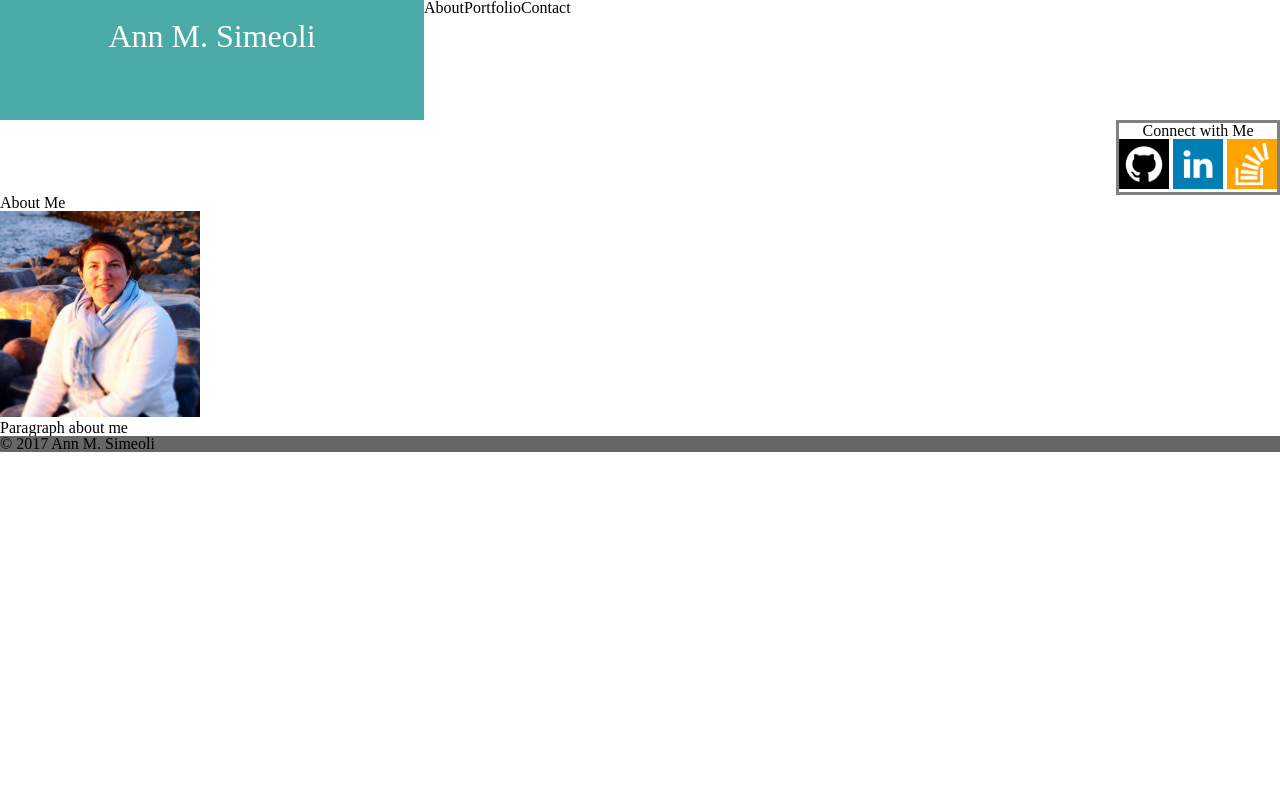
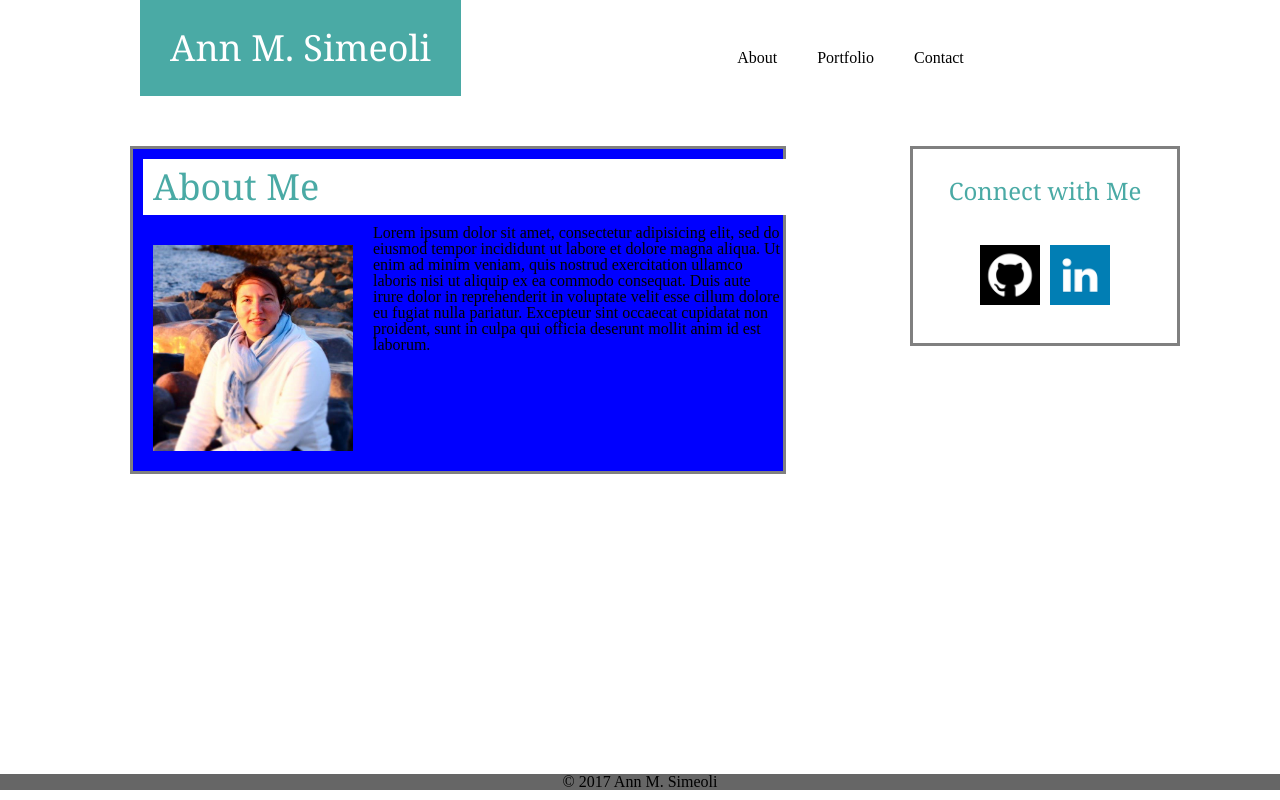
Before and after one commit to asimeoli/Basic-Portfolio1, a plain HTML site: page index.html in a window 1280 px wide. Drawn offline with Linux system fonts and the light colour scheme.

Commit message:
inital site files

```diff
--- /dev/null
+++ b/assets/css/backup.css
@@ -0,0 +1,12 @@
+#connect {
+	font-family: georgia;
+	font-size: 24px;
+	color: #4aaaa5;
+	text-align: center;
+	padding: 10px;
+	width: 270px;
+	height: 200px;
+	border-style: solid;
+	border-color: gray;
+	border-width: medium;
+}
--- a/assets/css/style.css
+++ b/assets/css/style.css
@@ -1,54 +1,127 @@
-header {
-	width: 100%
-}
+
 #name {
 	background-color: #4aaaa5;
 	text-align: center;
+	font-size: 36px;
+	font-family: Georgia;
 	color: white;
-	height:80px;
-	width: 30%;
-	padding:20px;
-	font-size: 32px;
+	padding:30px;
 	float: left;
+	margin-left: 140px;
+	margin-bottom: 50px;
+	position: relative;
+	box-sizing: border-box;
 }
 
+/* top links */
 #about{
 	float: left;
+	padding: 20px;
+	margin-left: 20%;
+	margin-top: 30px;
 }
 
 #portfolio{
 	float:left;
+	padding: 20px;
+	margin-top: 30px;
 }
 
 #contact{
 	float:left;
+	padding:20px;
+	margin-top: 30px;
 }
 
-#connect{
+#connect {
 	clear: both;
 	overflow: auto;
 	float: right;
-	background-color: white;
-	border: solid;
+	box-sizing: border-box;
+	font-family: georgia;
+	font-size: 24px;
+	color: #4aaaa5;
+	text-align: center;
+	margin-right: 100px;
+	margin-left: 40px;
+	padding: 30px;
+	width: 270px;
+	height: 200px;
+	border-style: solid;
 	border-color: gray;
-	text-align: center;
+	border-width: medium;
+	position: relative;
 }
 
-#aboutme{
+#github {
+	margin-top: 40px;
+	padding: 2px;
+}
+
+#linkedin {
+	margin-top: 40px;
+	padding: 2px;
+}
+
+#stackoverflow {
+	margin-top: 40px;
+	padding: 2px;
+
+}
+
+h2 {
+	color:#4aaaa5;
+	font-size: 24px;
+	font-family: georgia;
+	text-align: center;
+
+}
+
+#aboutme {
+	background-color: white;
+	text-align: left;
+	font-size: 36px;
+	font-family: Georgia;
+	color: #4aaaa5;
+	width: 650px;
+	padding:10px;
+	margin:10px;
+	float: left;
+	position: relative;
+	box-sizing: border-box;
+}
+
+#mediv{
+	background-color: blue;
+	float: left;
+	margin-left: 130px;
+	border-style: solid;
+	border-color: gray;
+	border-width: medium;
+	width: 650px;
+}
+
+
+#imgAnn {
 	clear: both;
 	overflow: auto;
-	background-color: white;
+	float: left;
+	margin: 20px;
+	}
+
+footer{
+	clear: both;
+	overflow: auto;
+	background-color: #666;
+	padding: 100px;
+	position:absolute;
+    width:100%;
+    bottom:10px;
+    text-align: center;
+    box-sizing: border-box;
 }
 
-#imgAnn {
-	;
-}
-
-footer{
-	background-color: #666;
-}
-
-//* {
+/* {
 	background-image: url("https://raw.githubusercontent.com/asimeoli/Basic-Portfolio1/master/assets/images/seigaiha.png");
 	z-index: 1;
 }
--- a/index.html
+++ b/index.html
@@ -10,44 +10,51 @@
 
 <body>
 	<header>
-		<aside id="name">
+		<h1 id="name">
 			Ann M. Simeoli
-		</aside>
+		</h1>
 
-		<section id="about">
+		<div id="about">
 			About
-		</section>
+		</div>
 
-		<section id="portfolio">
+		<div id="portfolio">
 			Portfolio
-		</section>
+		</div>
 
-		<section id="contact">
+		<div id="contact">
 			Contact
-		</section>
+		</div>
 	</header>
-<br>
-	<section id="connect">
+
+
+	<div id="connect">
 		<h2>
 			Connect with Me
 		</h2>
 
-		<img width="50px" src="https://raw.githubusercontent.com/asimeoli/Basic-Portfolio1/master/assets/images/github.png">
-		<img width="50px" src="https://raw.githubusercontent.com/asimeoli/Basic-Portfolio1/master/assets/images/linkedin.png">
-		<img width="50px" src="https://raw.githubusercontent.com/asimeoli/Basic-Portfolio1/master/assets/images/stackoverflow.png">
+		<img id="github" width="60px" src="https://raw.githubusercontent.com/asimeoli/Basic-Portfolio1/master/assets/images/github.png">
+		<img id="linkedin" width="60px" src="https://raw.githubusercontent.com/asimeoli/Basic-Portfolio1/master/assets/images/linkedin.png">
+		<img id="stackoverflow" width="60px" src="https://raw.githubusercontent.com/asimeoli/Basic-Portfolio1/master/assets/images/stackoverflow.png">
+	</div>
+
+	<section id="mediv">
+		<h1 id="aboutme">
+			About Me
+		<h1>
+<br>
+		<img id="imgAnn" width="200px" src="https://raw.githubusercontent.com/asimeoli/Basic-Portfolio1/master/assets/images/imgAnn.jpg">
+<br>
+		<p>
+			Lorem ipsum dolor sit amet, consectetur adipisicing elit, sed do eiusmod
+			tempor incididunt ut labore et dolore magna aliqua. Ut enim ad minim veniam,
+			quis nostrud exercitation ullamco laboris nisi ut aliquip ex ea commodo
+			consequat. Duis aute irure dolor in reprehenderit in voluptate velit esse
+			cillum dolore eu fugiat nulla pariatur. Excepteur sint occaecat cupidatat non
+			proident, sunt in culpa qui officia deserunt mollit anim id est laborum.
+		</p>
 	</section>
 
-	<div id="aboutme">
-		<h1>
-			About Me
-		</h1>
-
-		<img width="200px" src="https://raw.githubusercontent.com/asimeoli/Basic-Portfolio1/master/assets/images/imgAnn.jpg">
-
-		<p>
-			Paragraph about me
-		</p>
-	</div>
 
 	<footer>
 		&copy; 2017 Ann M. Simeoli
```
Also changed, not shown: 1 other file.
